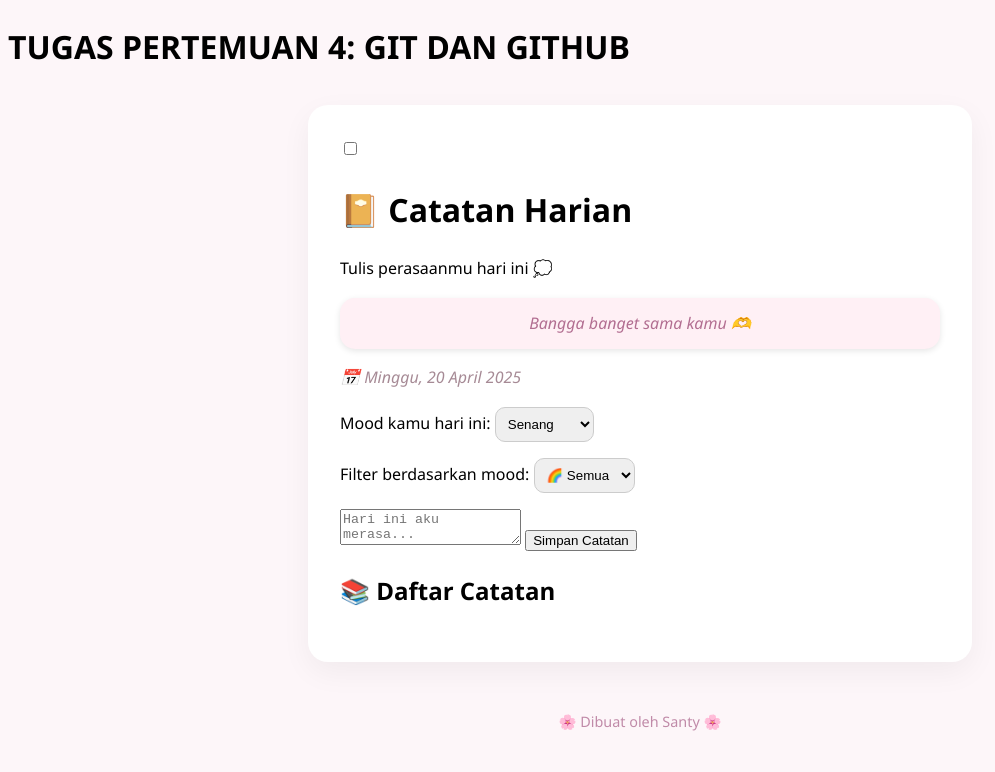
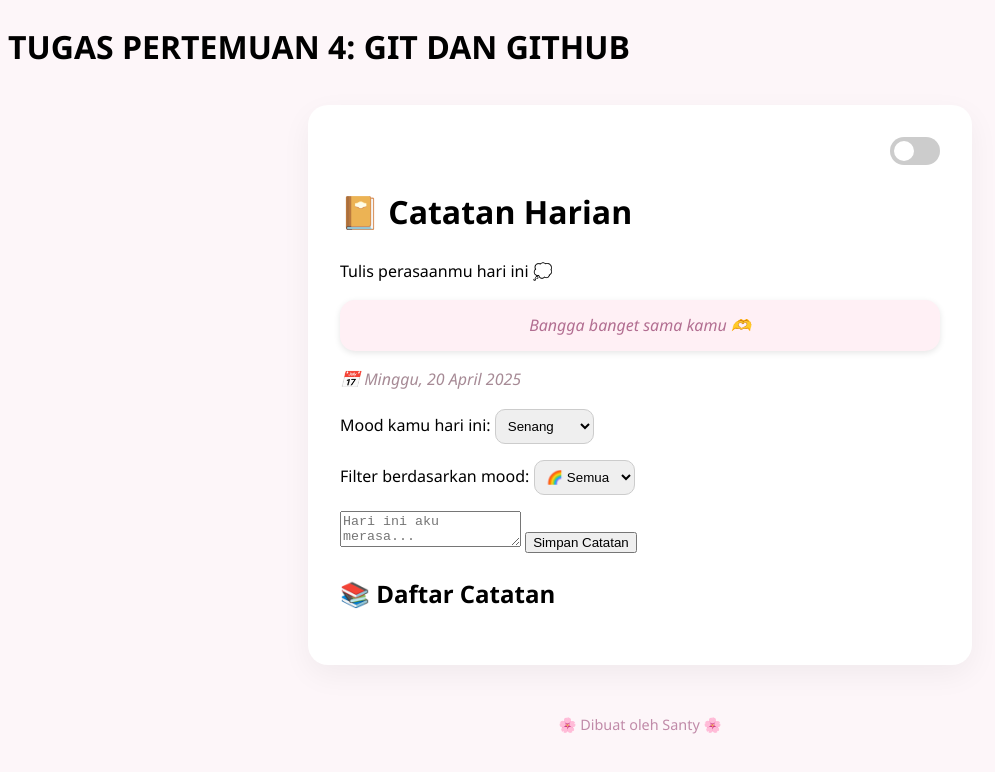
Before and after one commit to Santy116/T4-Git-GitHub, a plain HTML site: page index.html in a window 1280 px wide. Shown: the whole page, without its empty margins (0-995 px from the left). Drawn offline with Linux system fonts and the light colour scheme.

Commit message:
style: styling dark mode dan toggle aesthetic

```diff
--- a/style.css
+++ b/style.css
@@ -55,3 +55,64 @@
     font-family: 'Segoe UI', sans-serif;
     line-height: 1.6;
   }
+  /* 🌙 Toggle Switch */
+.toggle-wrapper {
+    text-align: right;
+    margin-bottom: 1rem;
+  }
+
+  .switch {
+    position: relative;
+    display: inline-block;
+    width: 50px;
+    height: 28px;
+  }
+
+  .switch input {
+    opacity: 0;
+    width: 0;
+    height: 0;
+  }
+
+  .slider {
+    position: absolute;
+    cursor: pointer;
+    top: 0; left: 0; right: 0; bottom: 0;
+    background-color: #ccc;
+    border-radius: 34px;
+    transition: 0.4s;
+  }
+
+  .slider:before {
+    content: "";
+    position: absolute;
+    height: 20px; width: 20px;
+    left: 4px;
+    bottom: 4px;
+    background-color: white;
+    border-radius: 50%;
+    transition: 0.4s;
+  }
+
+  input:checked + .slider {
+    background-color: #7c4dff;
+  }
+
+  input:checked + .slider:before {
+    transform: translateX(22px);
+  }
+
+  body.dark {
+    background-color: #1e1e2f;
+    color: #f1f1f1;
+  }
+
+  body.dark .container {
+    background-color: #2d2d44;
+    box-shadow: 0 8px 20px rgba(0, 0, 0, 0.4);
+  }
+
+  body.dark .semangat {
+    background-color: #3a3a5e;
+    color: #f6c6f2;
+  }
```
